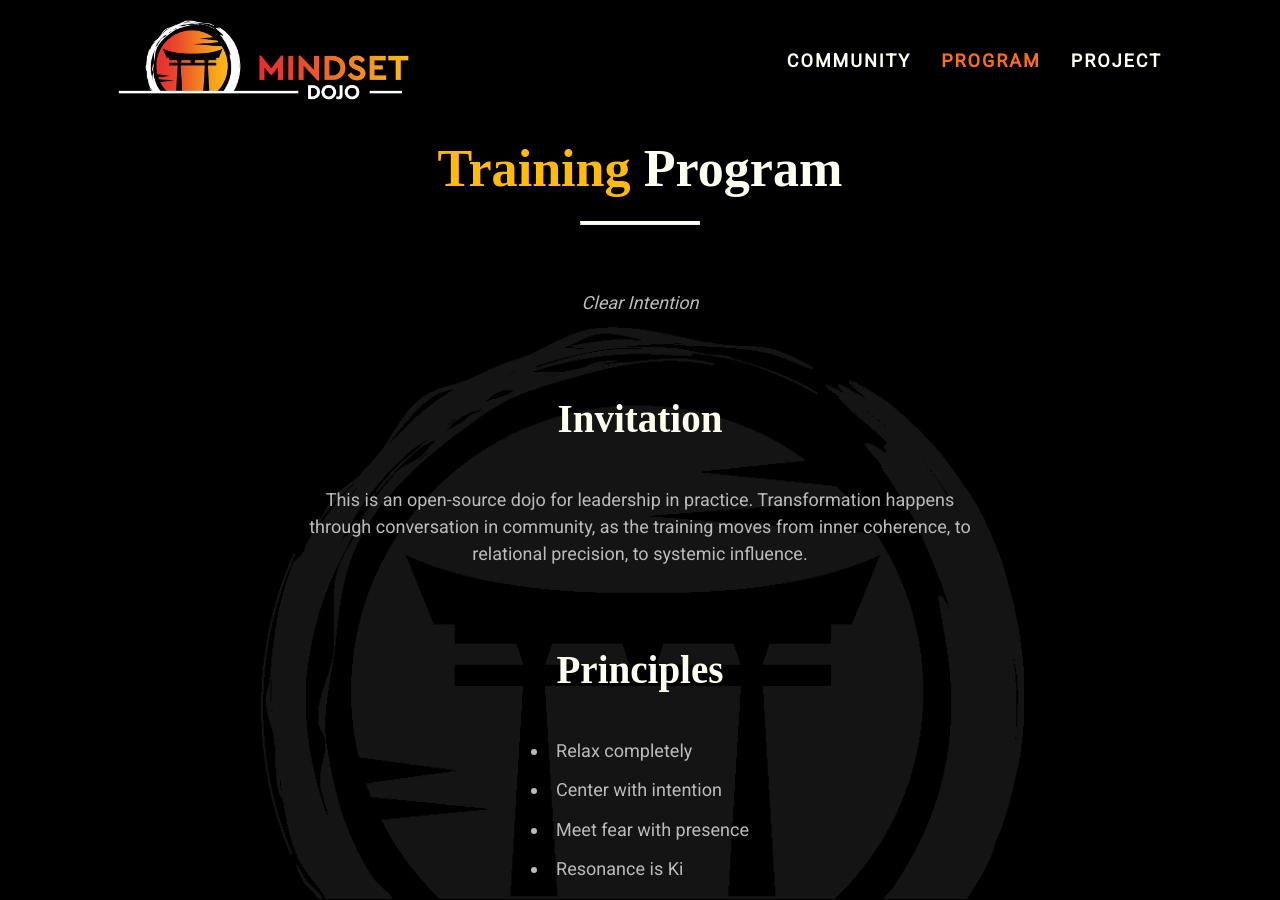
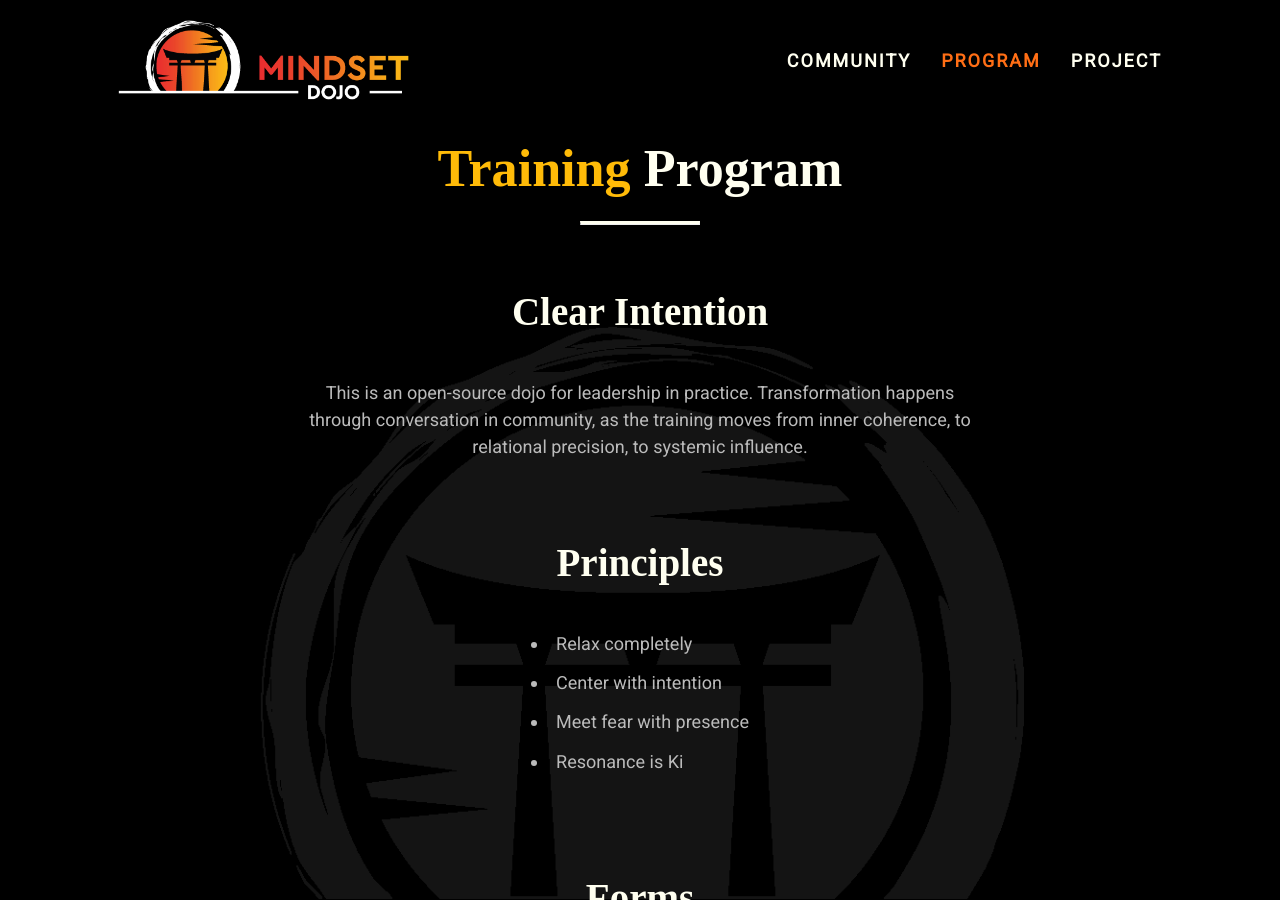
Before and after one commit to mindset-dojo/mindset-dojo.github.io, a Jekyll site: the page built from program.md, in a window 1280 px wide and 900 px high. Built offline with Jekyll 4.4.1, drawn with Linux system fonts in a browser that asks for light colours; some web fonts are replaced.

Commit message:
feat: Improve mission statement presentation

```diff
--- a/program.md
+++ b/program.md
@@ -8,11 +8,7 @@ css_id: program
 {% assign program = site.data.program %}
 
 <section>
-  <p><em>{{ program.mission }}</em></p>
-</section>
-
-<section>
-  <h2>Invitation </h2>
+  <h2>{{ program.mission }}</h2>
   <br>
   <p>{{ program.invitation }}</p>
 </section>
```
